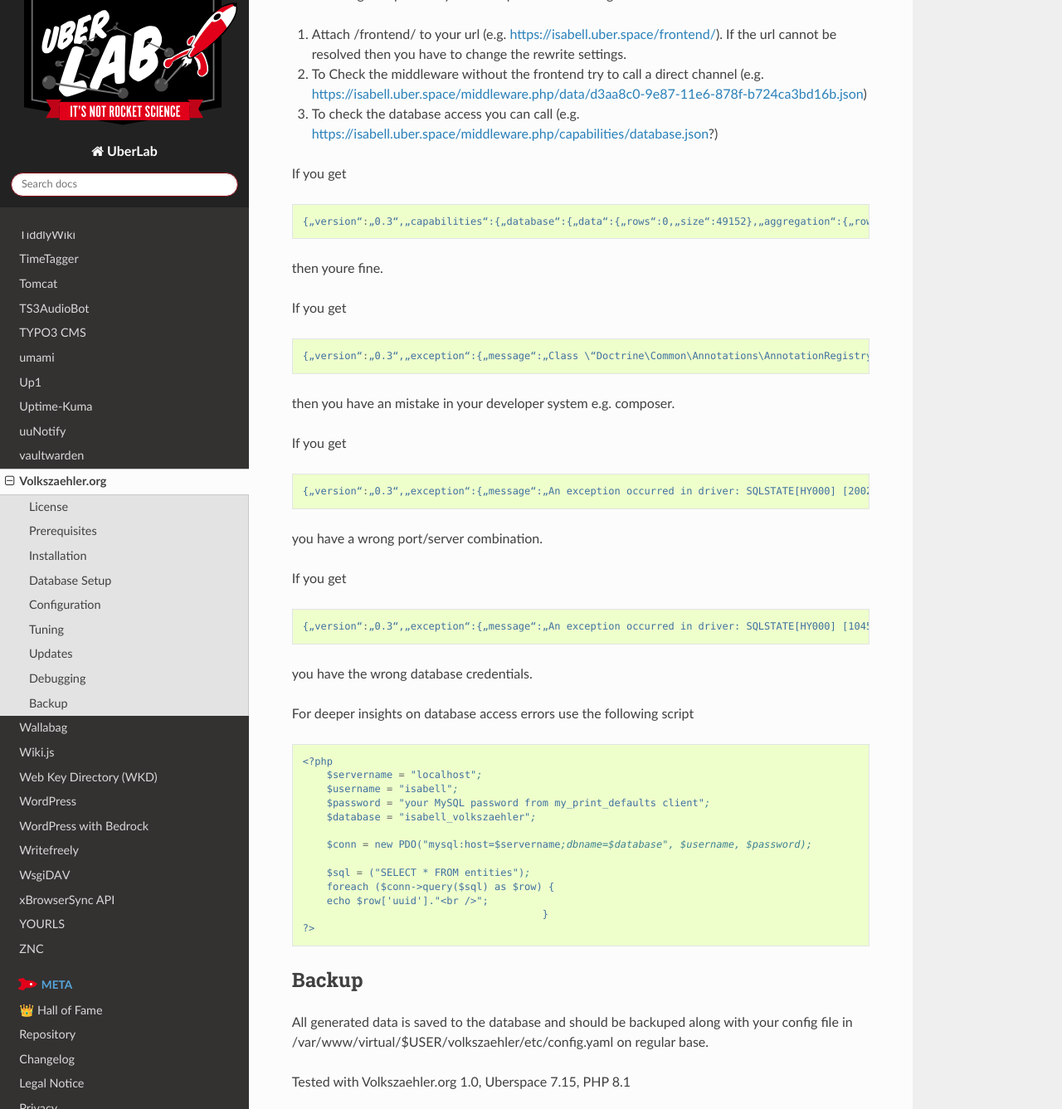
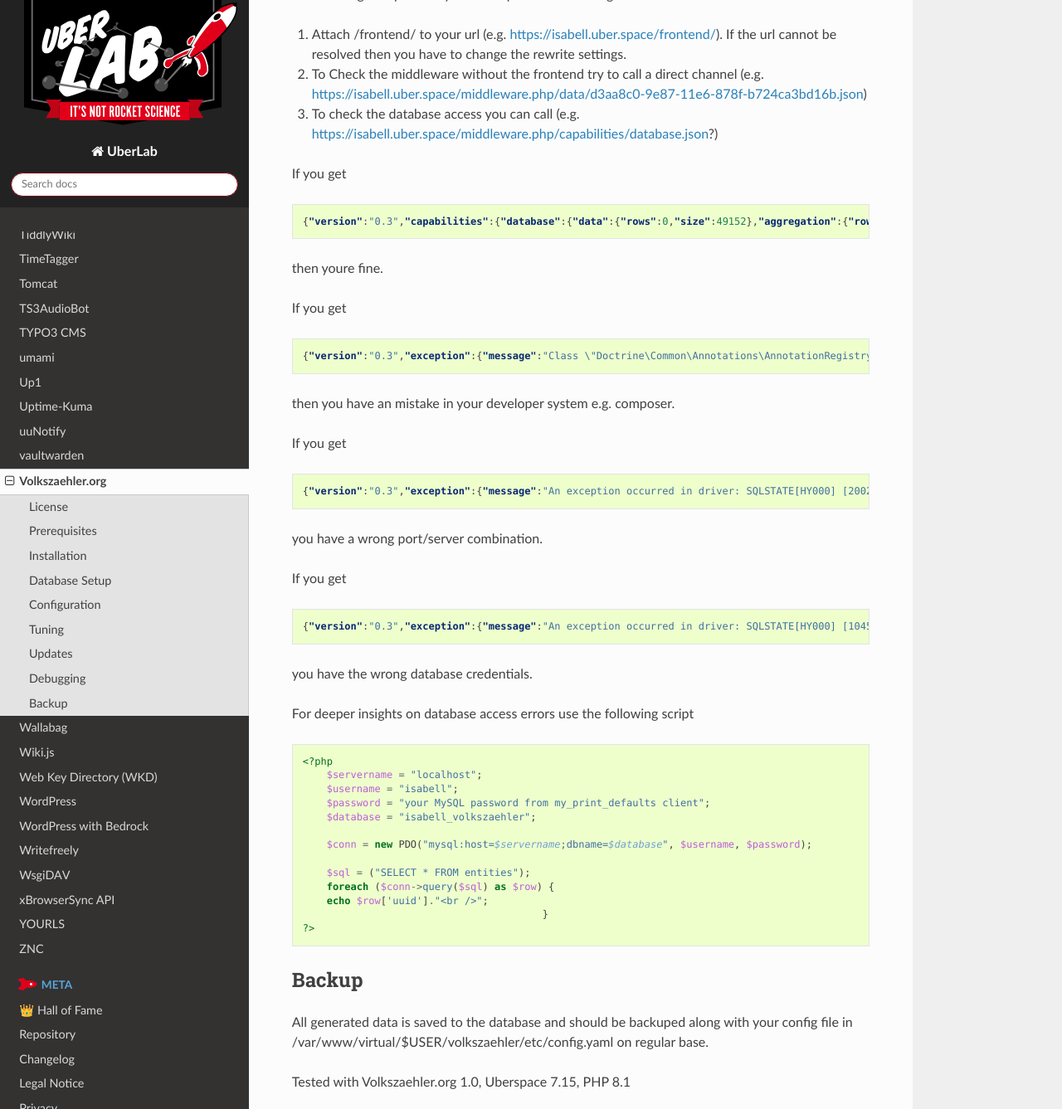
Before and after one commit to Uberspace/lab, a Sphinx documentation site: the page built from source/guide_volkszaehler.rst, in a window 1280 px wide and 1400 px high, scrolled down 4355 px, cut to the strip 0-1337 px from the top of the window. Shown: the whole strip at 83% size. Built offline with Sphinx 7.4.7 and the Read the Docs theme 2.0.0, drawn with Linux system fonts in a browser that asks for light colours.

Commit message:
[volkszaehler] fix code blocks

```diff
--- a/source/guide_volkszaehler.rst
+++ b/source/guide_volkszaehler.rst
@@ -177,39 +177,39 @@ If something fails please try these steps in the following order:
 
 If you get
 
-.. code-block:: ini
+.. code-block:: json
 
- {„version“:„0.3“,„capabilities“:{„database“:{„data“:{„rows“:0,„size“:49152},„aggregation“:{„rows“:0,„size“:49152,„ratio“:0}}}}
+ {"version":"0.3","capabilities":{"database":{"data":{"rows":0,"size":49152},"aggregation":{"rows":0,"size":49152,"ratio":0}}}}
 
 then youre fine.
 
 If you get
 
-.. code-block:: ini
+.. code-block:: json
 
- {„version“:„0.3“,„exception“:{„message“:„Class \“Doctrine\Common\Annotations\AnnotationRegistry\„ not found“,„type“:„Error“,„code“:0}}
+ {"version":"0.3","exception":{"message":"Class \"Doctrine\Common\Annotations\AnnotationRegistry\" not found","type":"Error","code":0}}
 
 then you have an mistake in your developer system e.g. composer.
 
 If you get
 
-.. code-block:: ini
+.. code-block:: json
 
- {„version“:„0.3“,„exception“:{„message“:„An exception occurred in driver: SQLSTATE[HY000] [2002] Connection refused“,„type“:„ConnectionException“,„code“:0}}
+ {"version":"0.3","exception":{"message":"An exception occurred in driver: SQLSTATE[HY000] [2002] Connection refused","type":"ConnectionException","code":0}}
 
 you have a wrong port/server combination.
 
 If you get
 
-.. code-block:: ini
+.. code-block:: json
 
- {„version“:„0.3“,„exception“:{„message“:„An exception occurred in driver: SQLSTATE[HY000] [1045] Access denied for user 'xxxx'@'xxxx' (using password: YES)“,„type“:„ConnectionException“,„code“:0}}
+ {"version":"0.3","exception":{"message":"An exception occurred in driver: SQLSTATE[HY000] [1045] Access denied for user 'xxxx'@'xxxx' (using password: YES)","type":"ConnectionException","code":0}}
 
 you have the wrong database credentials.
 
 For deeper insights on database access errors use the following script
 
-.. code-block:: ini
+.. code-block:: php
 
     <?php
         $servername = "localhost";
```
